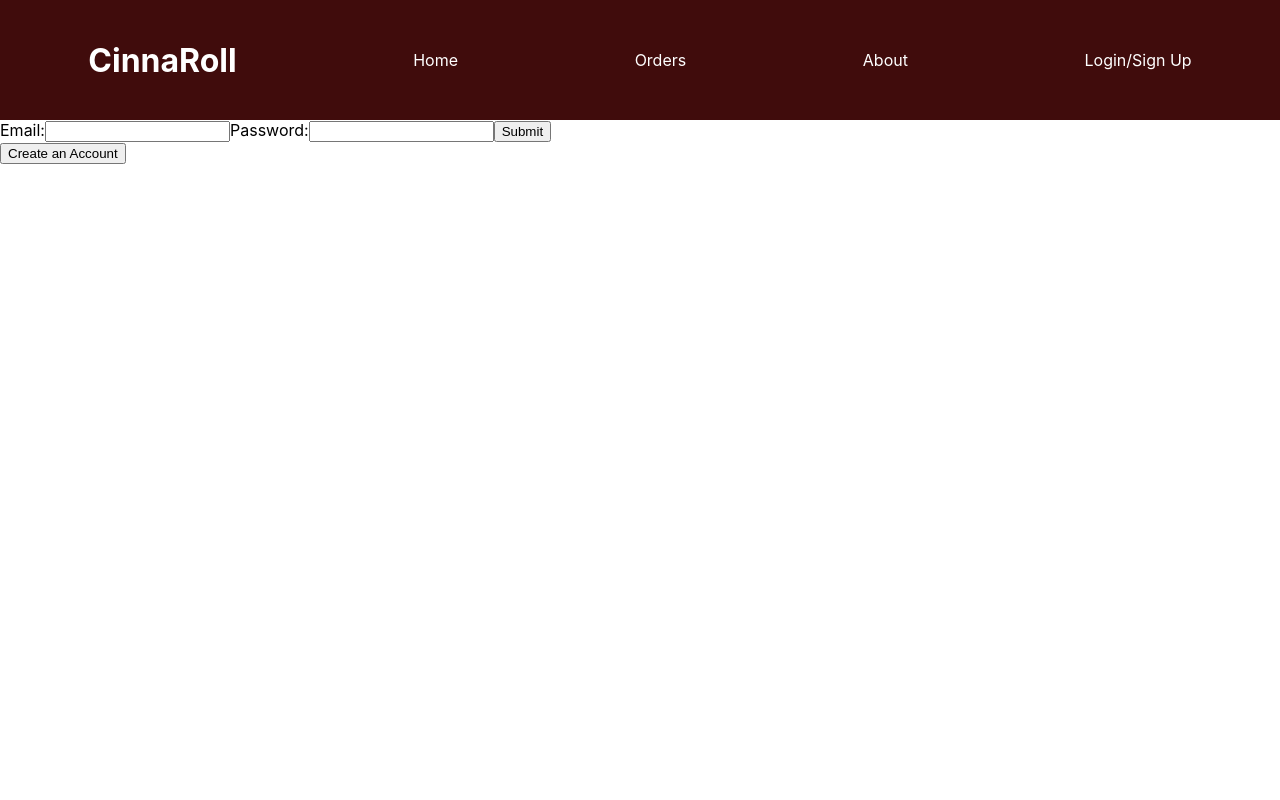
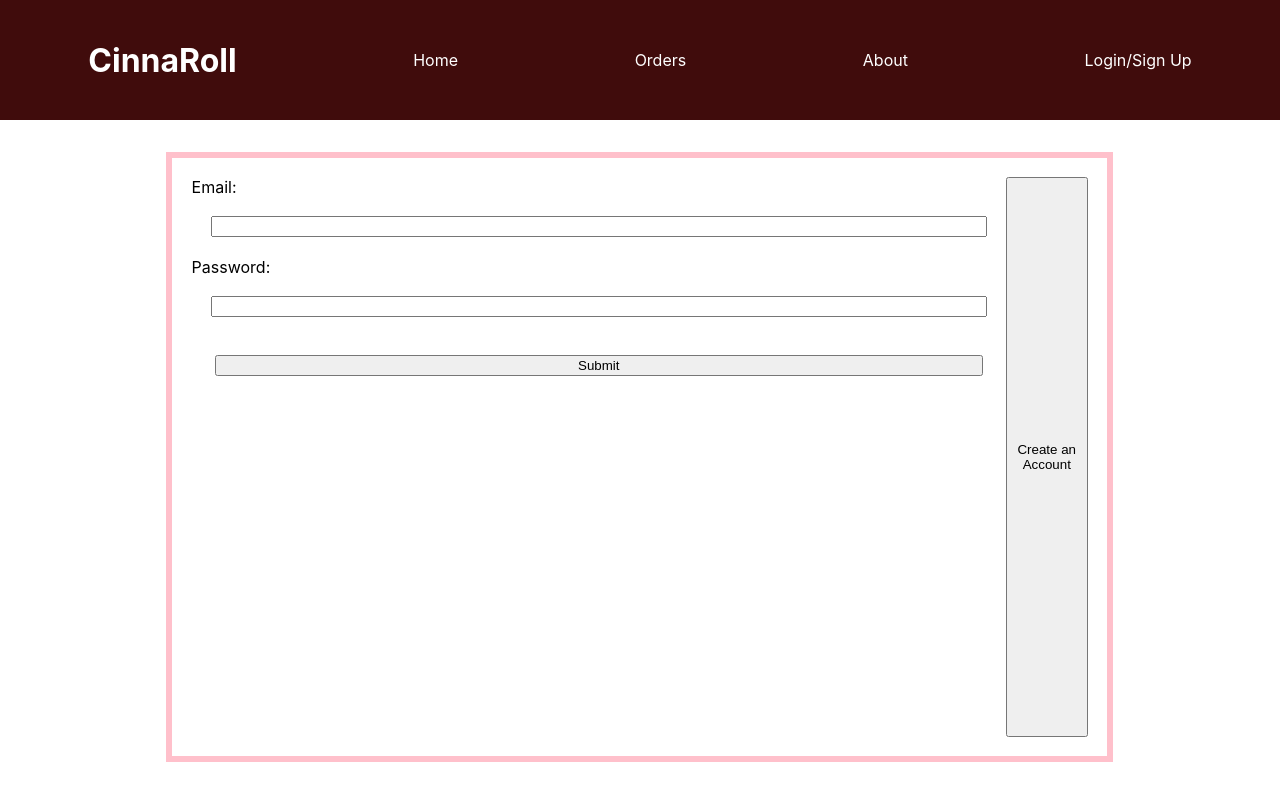
Before and after one commit to masonwaller/cinnamon, a React (Create React App) app: page /account in a window 1280 px wide. Shown: the top 800 px of the page. Built offline with nearby package versions, Linux system fonts and the light colour scheme.

Commit message:
login and signup pages are styled

```diff
--- a/src/App.css
+++ b/src/App.css
@@ -53,3 +53,24 @@
   padding-left: 10vw;
   padding-right: 10vw;
 }
+
+.login {
+  display: flex;
+  height: 70vh;
+  width: 70vw;
+  margin: 13vw;
+  margin-top: 2.5vw;
+  border: 0.5vw solid pink;
+  padding: 1.5vw;
+}
+
+.form {
+  display: flex;
+  flex-direction: column;
+  align-items: flex-start;
+}
+.input {
+  width: 60vw;
+  align-self: center;
+  margin: 1.5vw;
+}
--- a/src/components/Login.js
+++ b/src/components/Login.js
@@ -1,5 +1,6 @@
 import React from "react";
 import Signup from "./Signup.js";
+import "../App.css";
 
 export default function Login() {
   const [email, setEmail] = React.useState("");
@@ -21,21 +22,27 @@ export default function Login() {
     }
   };
   return num ? (
-    <div>
-      <form onSubmit={e => handleSubmit(e)}>
+    <div className="login">
+      <form onSubmit={e => handleSubmit(e)} className="form">
         <label>
           Email:
           <input
             type="text"
             value={email}
             onChange={e => setEmail(e.target.value)}
+            className="input"
           />
         </label>
         <label>
           Password:
-          <input type="text" value={pw} onChange={e => setPW(e.target.value)} />
+          <input
+            type="text"
+            value={pw}
+            onChange={e => setPW(e.target.value)}
+            className="input"
+          />
         </label>
-        <input type="submit" value="Submit" />
+        <input type="submit" value="Submit" className="input" />
       </form>
       <button onClick={() => setNum(false)}>Create an Account</button>
     </div>
--- a/src/components/Signup.js
+++ b/src/components/Signup.js
@@ -1,4 +1,5 @@
 import React from "react";
+import "../App.css";
 
 export default function Signup(props) {
   const [email, setEmail] = React.useState("");
@@ -20,14 +21,15 @@ export default function Signup(props) {
     }
   };
   return (
-    <div>
-      <form onSubmit={e => handleSubmit(e)}>
+    <div className="login">
+      <form onSubmit={e => handleSubmit(e)} calssName="form">
         <label>
           Name:
           <input
             type="text"
             value={name}
             onChange={e => setName(e.target.value)}
+            className="input"
           />
         </label>
         <label>
@@ -36,13 +38,19 @@ export default function Signup(props) {
             type="text"
             value={email}
             onChange={e => setEmail(e.target.value)}
+            className="input"
           />
         </label>
         <label>
           Password:
-          <input type="text" value={pw} onChange={e => setPW(e.target.value)} />
+          <input
+            type="text"
+            value={pw}
+            onChange={e => setPW(e.target.value)}
+            className="input"
+          />
         </label>
-        <input type="submit" value="Submit" />
+        <input type="submit" value="Submit" className="input" />
       </form>
       <button onClick={() => props.setNum(true)}>Have an Account</button>
     </div>
```
